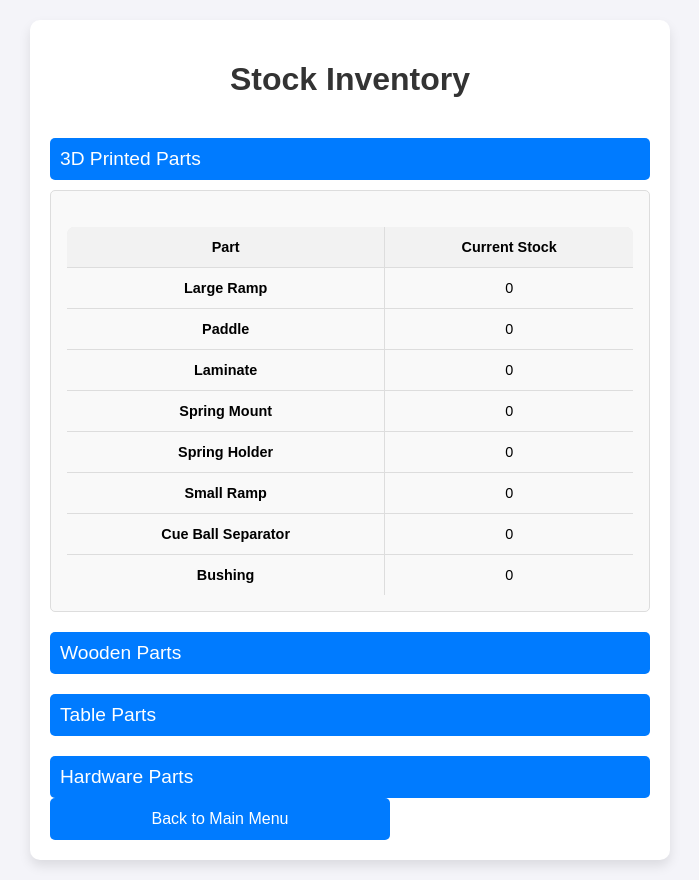
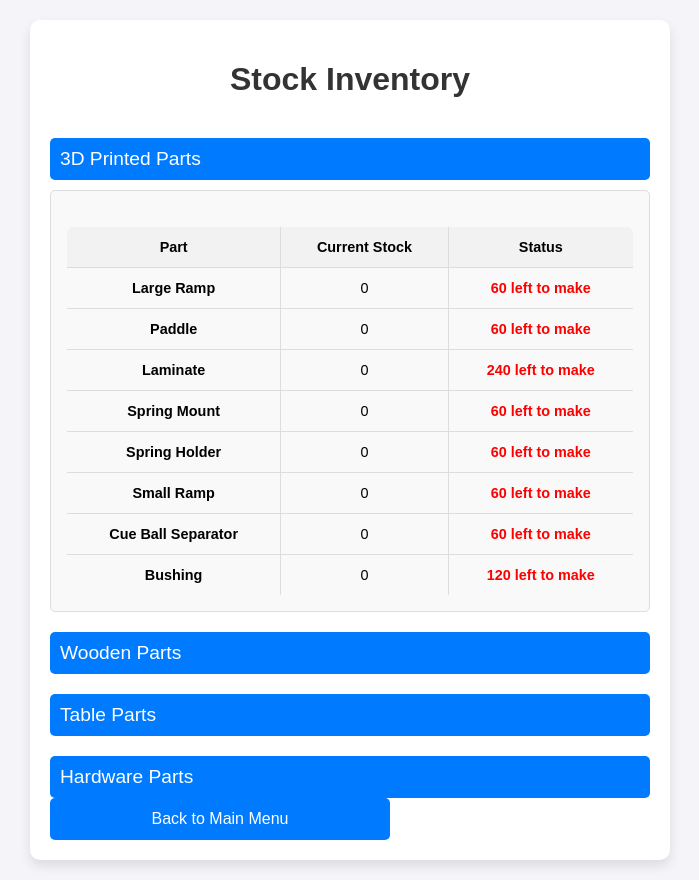
Before and after one commit to Bitcade1/Pooltracker, a Flask app: page /inventory in a window 1280 px wide, after a click on "3D Printed Parts". Shown: the whole page, without its empty margins (290-989 px from the left). Run offline with Flask 3, Linux system fonts and the light colour scheme.

Commit message:
Update inventory.html

```diff
--- a/templates/inventory.html
+++ b/templates/inventory.html
@@ -7,6 +7,7 @@
     <link rel="stylesheet" href="{{ url_for('static', filename='styles.css') }}">
     <style>
         .extra { color: green; font-weight: bold; }
+        .shortage { color: red; font-weight: bold; }
         .collapsible {
             background-color: #007bff;
             color: white;
@@ -53,6 +54,7 @@
                     <tr>
                         <th>Part</th>
                         <th>Current Stock</th>
+                        <th>Status</th>
                     </tr>
                 </thead>
                 <tbody>
@@ -60,6 +62,13 @@
                     <tr>
                         <td><strong>{{ part }}</strong></td>
                         <td>{{ count }}</td>
+                        <td>
+                            {% if 'extras' in parts_status[part] %}
+                                <span class="extra">{{ parts_status[part] }}</span>
+                            {% else %}
+                                <span class="shortage">{{ parts_status[part] }}</span>
+                            {% endif %}
+                        </td>
                     </tr>
                     {% endfor %}
                 </tbody>
```
